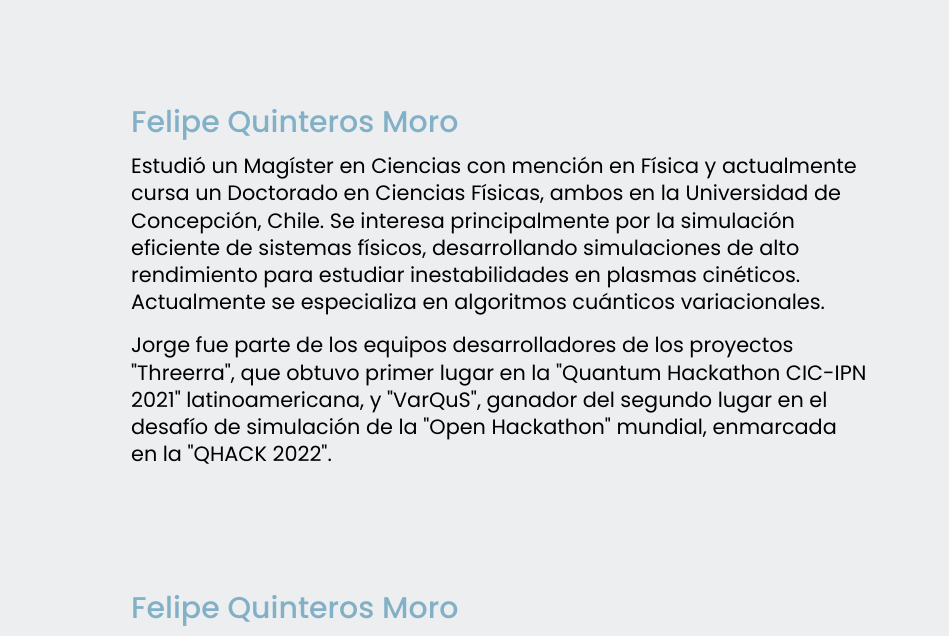
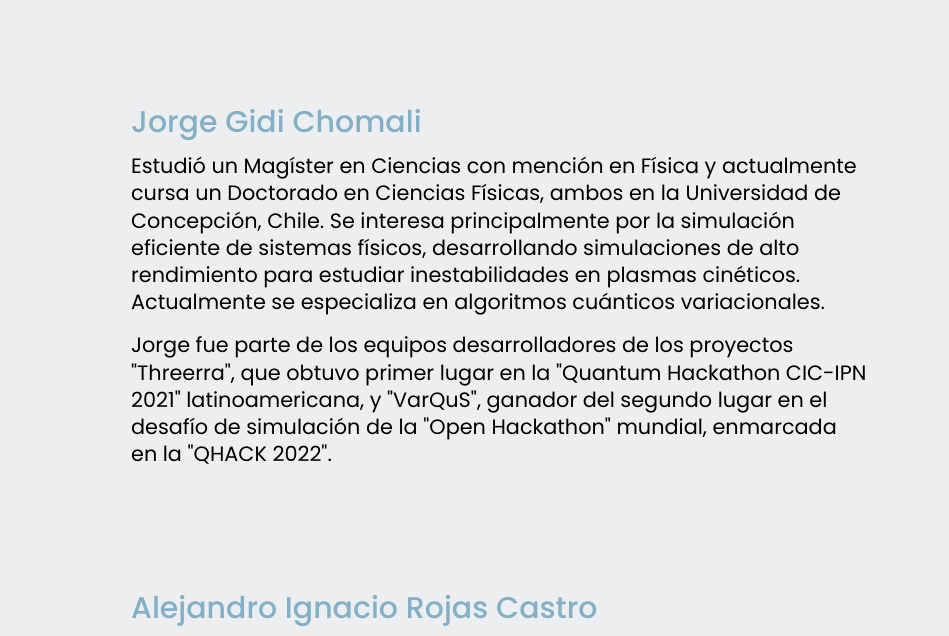
Before and after one commit to rorosandoval/miro_test, a plain HTML site: page index.html in a window 1280 px wide. Shown: the part 7392-8028 px from the top of the page, 331-1280 px from the left. Drawn offline with nearby package versions, Linux system fonts and the light colour scheme.

Commit message:
Update index.html
cambio de nombres

```diff
--- a/index.html
+++ b/index.html
@@ -509,7 +509,7 @@
             <div class="row">
                 <div class="col-md-4"> <img src="assets/img/jorge.png" alt="Jorge Gidi Chomali"></div>
                 <div class="col-md-8 pt-3">
-                    <p class="txtnombreinstructores">Felipe Quinteros Moro</p>
+                    <p class="txtnombreinstructores">Jorge Gidi Chomali</p>
                     <p class="txtinstructores">Estudió un Magíster en Ciencias con mención en Física y actualmente cursa
                         un Doctorado en Ciencias Físicas, ambos en la Universidad de Concepción, Chile. Se interesa
                         principalmente por la simulación eficiente de sistemas físicos, desarrollando simulaciones de
@@ -533,7 +533,7 @@
             <div class="row">
                 <div class="col-md-4"> <img src="assets/img/alejandro.png" alt="Alejandro Ignacio Rojas Castro"></div>
                 <div class="col-md-8 pt-3">
-                    <p class="txtnombreinstructores">Felipe Quinteros Moro</p>
+                    <p class="txtnombreinstructores">Alejandro Ignacio Rojas Castro</p>
                     <p class="txtinstructores">Oriundo de Osorno, egresó de la carrera de Ciencias Físicas en la
                         Universidad de Concepción, donde también obtuvo el grado de Magíster en Física. Actualmente
                         cursa el Doctorado en Ciencias Físicas. Durante su investigación ha desarrollado experiencia en
```
